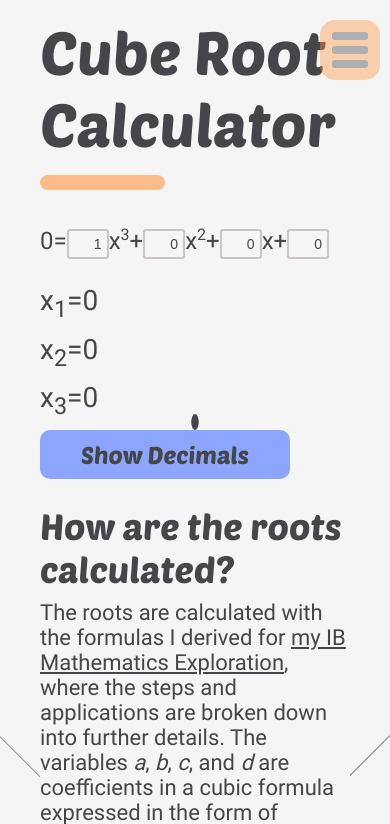
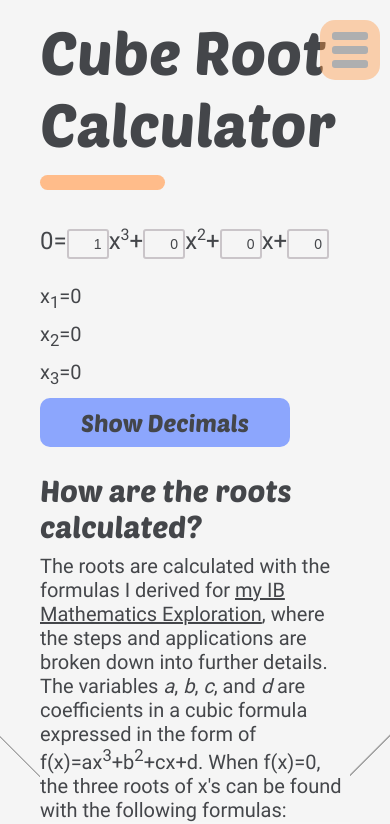
Before and after one commit to ChingChang9/Personal-Website, a Vue app: page /projects/cube-root-calculator in a window 390 px wide. Shown: the top 824 px of the page. Built offline with nearby package versions, Linux system fonts and the light colour scheme.

Commit message:
Performance update on the cube root calculator

```diff
--- a/src/views/projects/CubeRootCalculator.vue
+++ b/src/views/projects/CubeRootCalculator.vue
@@ -3,7 +3,7 @@
     <div id="topic">Cube Root Calculator</div>
     <div id="line"></div>
     <div id="equation">
-      0=<input v-model="a" />x<sup>3</sup>+<input v-model="b" />x<sup>2</sup>+<input v-model="c" />x+<input v-model="d" />
+      0=<input v-model="a" @focus="$event.target.select()" />x<sup>3</sup>+<input v-model="b" @focus="$event.target.select()" />x<sup>2</sup>+<input v-model="c" @focus="$event.target.select()" />x+<input v-model="d" @focus="$event.target.select()" />
     </div>
     <div v-if="showExact" id="roots">
       <div>x<sub>1</sub>=<span v-html="exactRoots[0]"></span></div>
@@ -327,10 +327,12 @@ export default {
   }
 }
 #roots {
+  background-color: $white;
   font-size: 28px;
   div {
-    background-color: $white;
-    display: table;
+    word-wrap: break-word;
+    width: 100%;
+    display: inline-block;
     margin-bottom: 10px;
   }
 }
@@ -376,5 +378,14 @@ export default {
       font-size: 14px;
     }
   }
+  #roots {
+    font-size: 20px;
+  }
+  .title {
+    font-size: 30px;
+  }
+  .text {
+    font-size: 20px;
+  }
 }
 </style>
```
